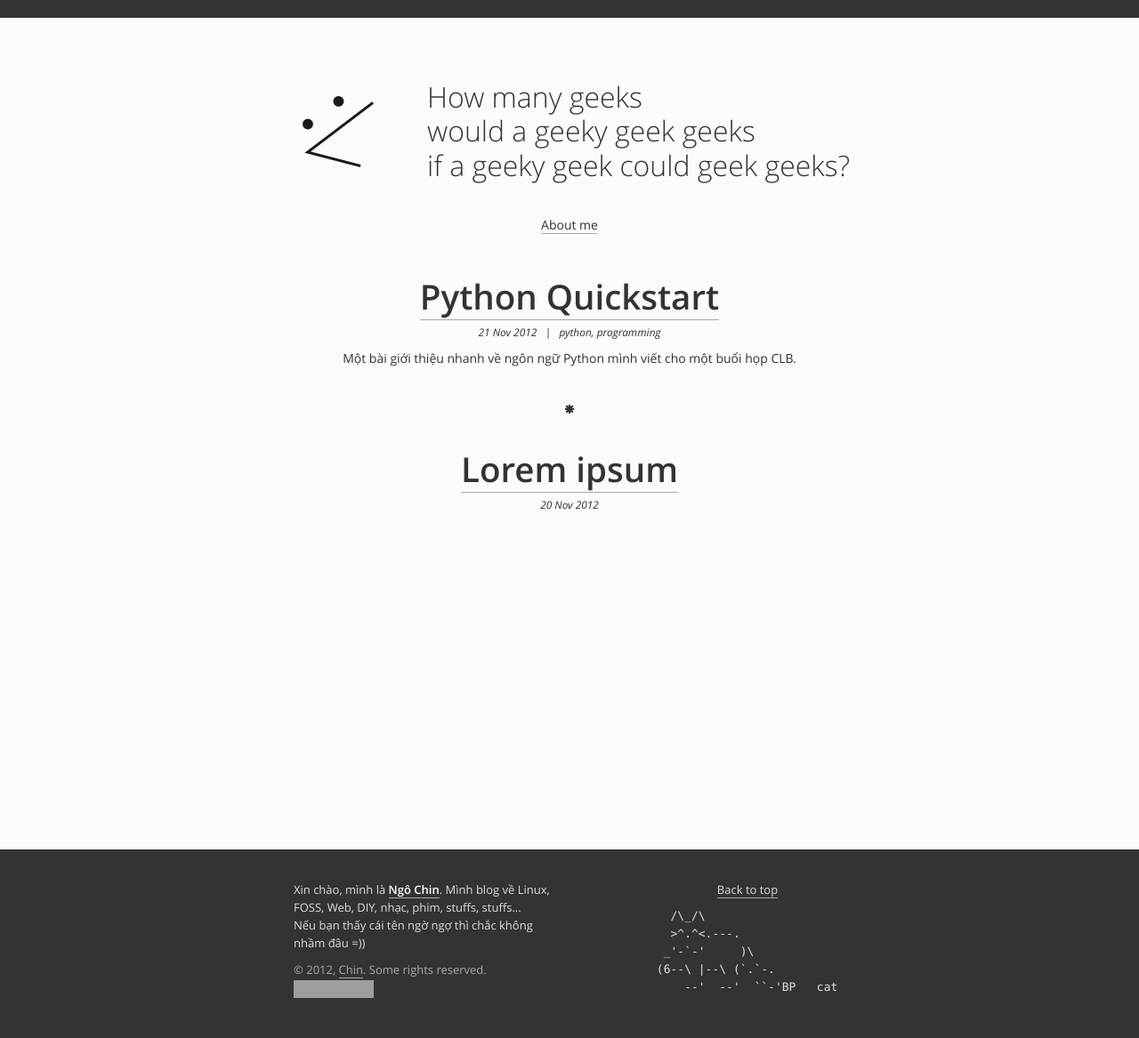
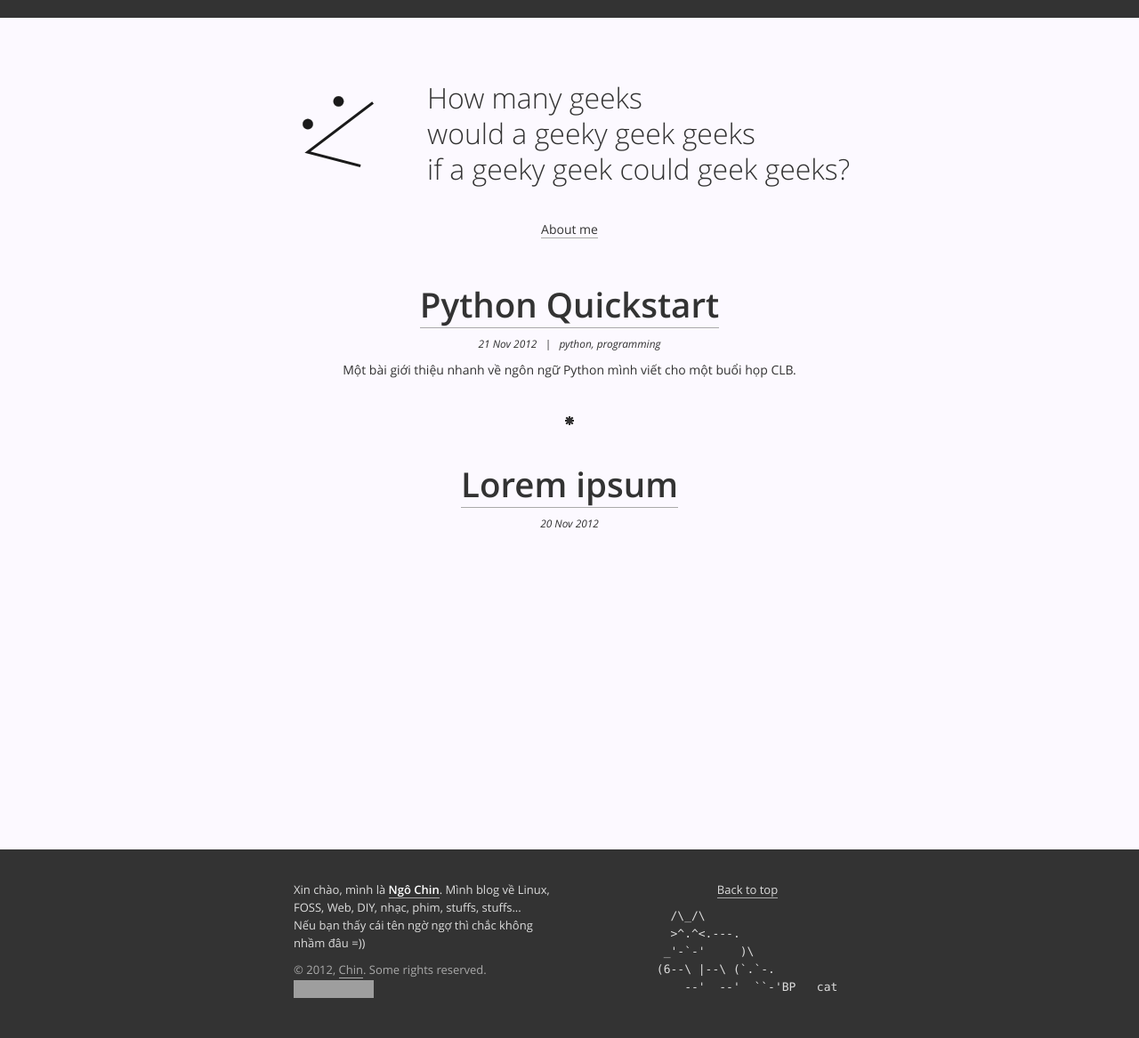
Before and after one commit to lewtds/lewtds.github.com, a Jekyll site: the page built from index.html, in a window 1280 px wide. Shown: the whole page at 89% size. Built offline with Jekyll 4.4.1, drawn with Linux system fonts in a browser that asks for light colours; grey boxes are pictures that could not be loaded.

Commit message:
Fix title line-height

```diff
--- a/assets/css/style.css
+++ b/assets/css/style.css
@@ -146,6 +146,10 @@ a {
     -o-transition: all 0.2s ease 0s;
 }
 
+h1 a {
+    line-height: 1.25em;
+}
+
 .tag-line-border {
     border: none;
 }
```
